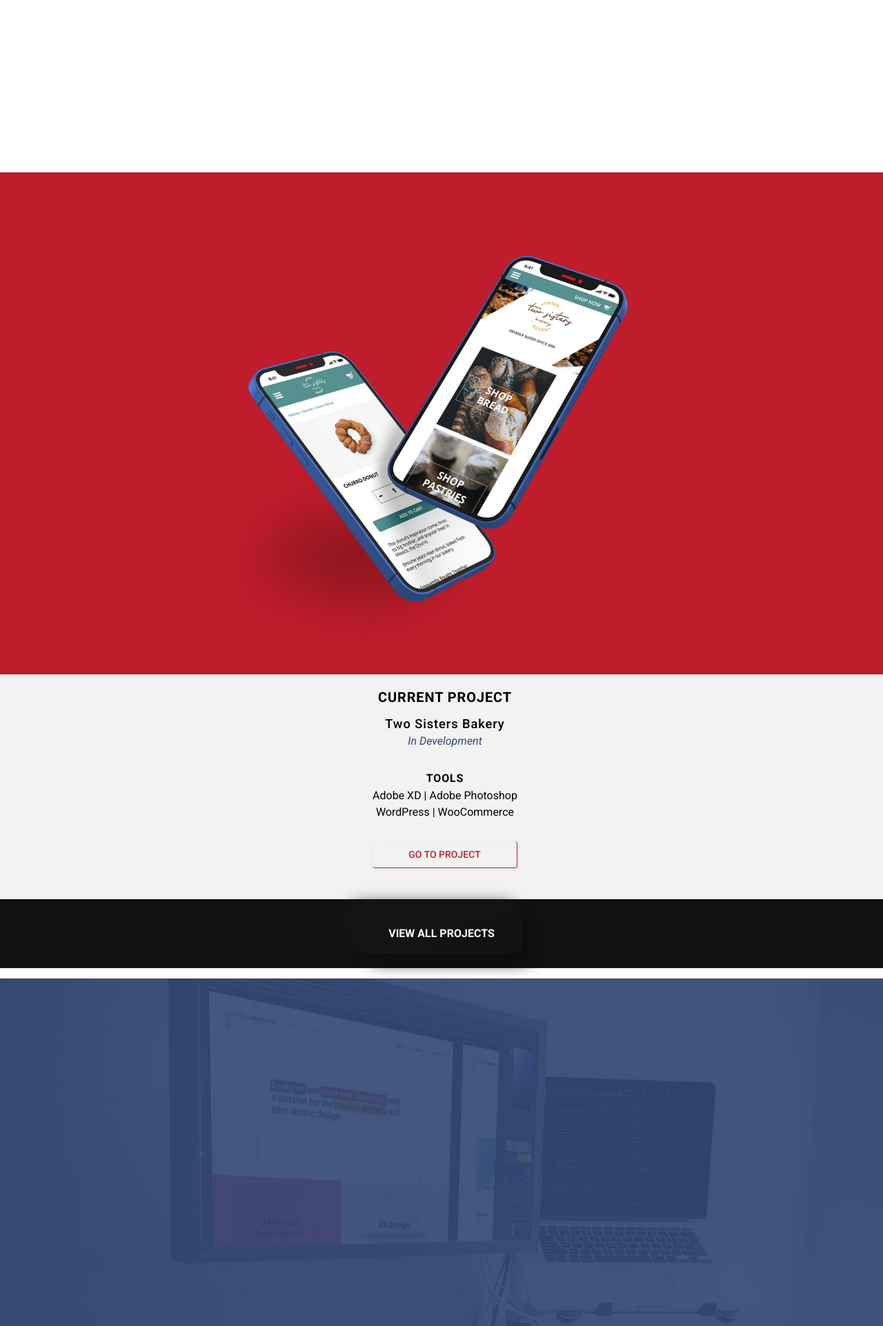
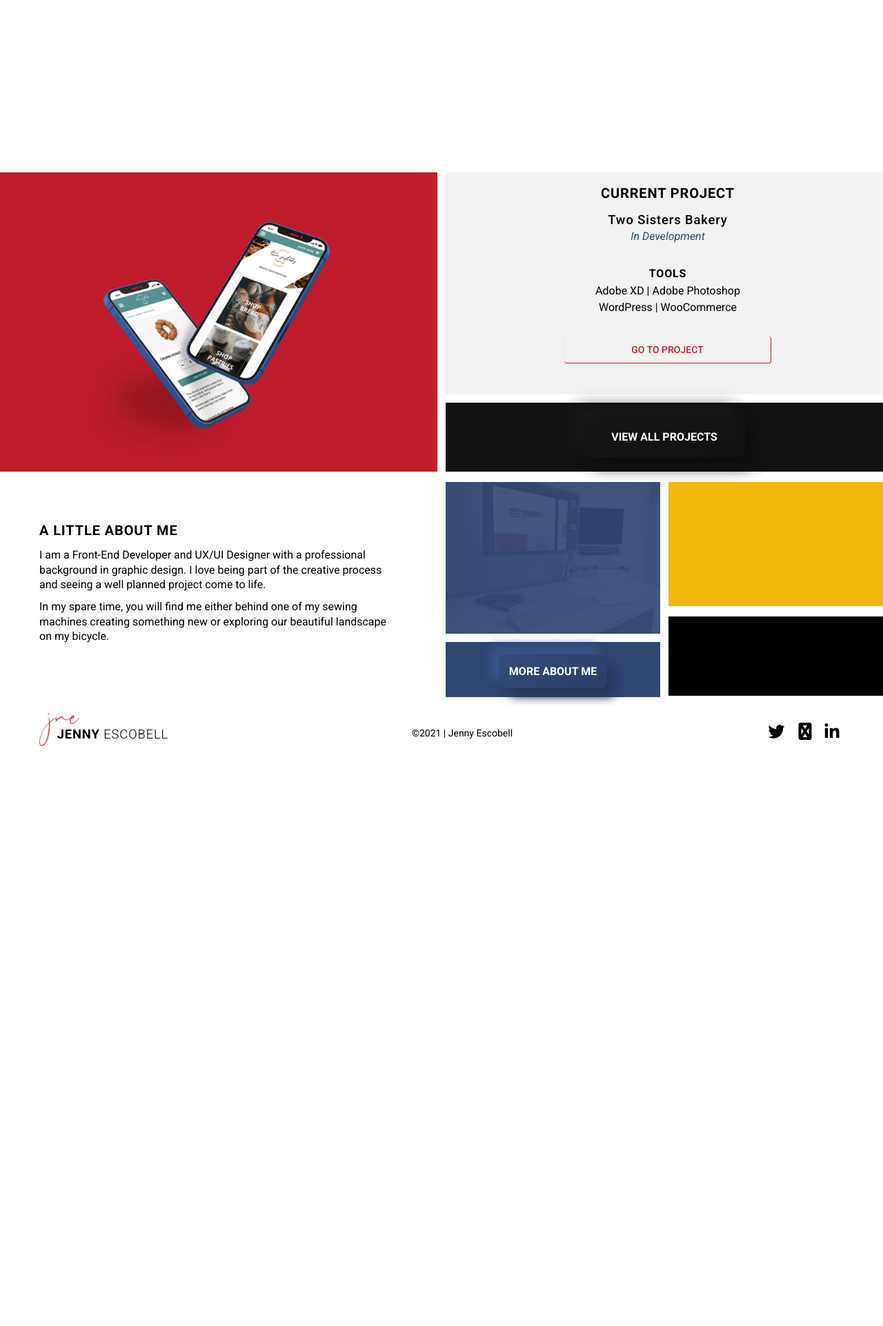
Before and after one commit to jennyesc/portfolio, a PHP site: page / in a window 1280 px wide. Shown: the part 525-2448 px from the top of the page at 69% size. After the commit the page ends 1607 px from the top, so only its background shows below. Run offline with PHP 8.4, Linux system fonts and the light colour scheme; some libraries are stand-ins or nearby versions.

Commit message:
Style index page for desktop

```diff
--- a/css/base/_buttons.scss
+++ b/css/base/_buttons.scss
@@ -92,8 +92,8 @@
         padding:20px 56px;
         border-radius: 10px;
         background: linear-gradient(145deg, #334b7b, #2b3f68);
-        box-shadow:  13px 13px 24px #26385c,
-        -13px -13px 24px #3a548a;
+        box-shadow:  13px 13px 14px #26385c,
+        -13px -13px 14px #3a548a;
     }
 }
 
--- a/css/pages/_index.scss
+++ b/css/pages/_index.scss
@@ -3,9 +3,6 @@
 
 //styles for index page
 
-main{
-    // display: grid;
-    // grid-row-gap: 15px;
 
 .intro-container{
     height: 80vh;
@@ -50,6 +47,7 @@ main{
 
 }//end intro container
 
+.wrapper-desktop{
     .current-container{
         margin: 15px 0;
         background: $jne-white;
@@ -65,14 +63,12 @@ main{
             align-content: center;
             background: $jne-white;
 
-                @media (min-width: 460px){
+            @media (min-width: $menuBreak){
                 margin: 0 auto;
                 width: 240px;
                 padding-left: 20px;
                 text-align: center;
             }
-
-
             //styles for .tools and .tools-par are in typography
         }
     }
@@ -88,7 +84,7 @@ main{
                 margin-top: 10px;
                 line-height: 1.35rem;
             }
-                @media (min-width: 460px){
+            @media (min-width: $menuBreak){
                 margin: 0 auto;
                 width: 90%;
 
@@ -101,13 +97,12 @@ main{
 
     .index-box-cont{
         display: grid;
-            grid-template-columns: repeat (2, 2fr);
+        grid-template-columns: repeat(2, 2fr);
         grid-auto-rows: 50px;
         grid-column-gap: 15px;
         grid-template-areas:
                 "yellow-box  black-box"
                 "yellow-box  black-box";
-
 
         .yellow-box{
             background: $jne-yellow;
@@ -119,6 +114,117 @@ main{
             grid-area: black-box;
         }
     }
+    @media (min-width: $break2){
+        padding: 0;
+        margin: 0 auto;
+        background: #fff;
 
+        .current-container{
+            width: 100%;
+            background: #fff;
+            display: grid;
+            grid-template-columns: repeat(4, 2fr);
+            grid-auto-rows: 100px;
+            grid-template-rows: repeat(1, 1fr);
+            grid-gap: 0.75rem;
+            grid-template-areas:
+                "cur-img    cur-img     cur-text    cur-text"
+                "cur-img    cur-img     cur-text    cur-text"
+                "cur-img    cur-img     more-link  more-link"
+            ;
+            picture{
+                grid-column: 1/3;
+                grid-row: 1/4;
+                height: 100%;
+                width: 100%;
+                grid-area: cur-img;
 
-} //end main
+                img{
+                    display: block;
+                    object-fit: cover;
+                }
+            }
+
+            .cur-text-container{
+                height: 100%;
+                width: 100%;
+                grid-area: cur-text;
+            }
+
+            .view-all-btn{
+                grid-area: more-link;
+            }
+        }
+
+        .about-jenny-container{
+            width: 100%;
+            background: #fff;
+            display: grid;
+            grid-template-columns: repeat(4, 1fr);
+            grid-auto-rows: 100px;
+            grid-template-rows: repeat(1, 1fr);
+            grid-gap: 0.75rem;
+            grid-template-areas:
+                "about-text  about-text  about-img    index-box"
+                "about-text   about-text about-img    index-box"
+                "about-text    about-text about-btn    index-box"
+            ;
+
+           picture{
+                grid-area: about-img;
+                width: 100%;
+                height: 200px;
+                grid-column: 3/4;
+                grid-row: 1/3;
+
+                img{
+                    height: 220px;
+                    width: 100%;
+                    max-height: 200px;
+                    object-fit: cover;
+                    display: block;
+                    max-height: 20rem;
+                }
+            }
+
+            .about-text-container{
+                grid-area: about-text;
+                padding-top: 50px;
+                width: 100%;
+                height: 100%;
+                grid-column: 1/3;
+                grid-row: 1/4;
+            }
+
+            .about-btn{
+            grid-area: about-btn;
+            padding: 35px;
+            height: 80%;
+            margin-top: 20px;
+            background: $jne-blue;
+            grid-column: 3/4;
+            grid-row: 3/4;
+
+                a{
+                    padding: 0;
+                }
+                .blue-border{
+                    padding: 15px;
+                }
+            }
+
+            .index-box-cont{
+                grid-column: 4/5;
+                grid-row: 3/4;
+                grid-template-areas:
+                    "yellow-box  yellow-box"
+                    "yellow-box  yellow-box"
+                    "yellow-box  yellow-box"
+                    "black-box  black-box"
+                    "black-box  black-box";
+                grid-gap: 15px;
+                grid-area: index-box;
+            }
+        }
+    }
+}
--- a/index.php
+++ b/index.php
@@ -47,7 +47,7 @@
 
         <div class="wrapper-desktop">
             <section class="current-container">
-                <picture class="cur-img">
+                <picture>
                     <source media="(max-width: 500px)" srcset="images/two-sisters-mobile-500.jpg">
                     <source media="(max-width: 750px)" srcset="images/two-sisters-mobile-1000.jpg">
                     <source media="(min-width: 750px)" srcset="images/two-sisters-mobile-1200ls.jpg">
@@ -55,7 +55,6 @@
                 </picture>
 
                 <section class="cur-text-container">
-
                         <h3>Current Project</h3>
                         <h4>Two Sisters Bakery</h4>
                         <p class="dev-par"> In Development</p>
@@ -90,15 +89,16 @@
                     <p> In my spare time, you will find me either behind one of my sewing machines creating something
                     new or exploring our beautiful landscape on my bicycle. </p>
                 </div>
-            </section>
 
                 <div class="about-btn">
                     <a href="about.php" class="more-about"> <span class=blue-border>More about me</span> </a>
                 </div>
 
-            <section class="index-box-cont">
+                <div class="index-box-cont">
                     <div class="yellow-box"></div>
                     <div class="black-box"></div>
+                </div>
+
             </section>
     </div> <!-- end wrapper desktop  -->
 
--- a/styles/main.css
+++ b/styles/main.css
@@ -143,100 +143,192 @@ a {
   color: #000;
 }
 
-main .intro-container {
+.intro-container {
   height: 80vh;
   margin: 0 auto;
   display: flex;
   justify-content: center;
   align-items: center;
 }
-main .intro-container .intro {
+.intro-container .intro {
   width: 85vw;
   height: 80%;
   display: flex;
   align-items: center;
 }
-main .intro-container .intro h2 {
+.intro-container .intro h2 {
   font-size: 1.875rem;
   line-height: 2.6rem;
   font-weight: 500;
 }
-main .intro-container .intro h2 .red-block {
+.intro-container .intro h2 .red-block {
   border-bottom: 3px solid #BF212e;
 }
-main .intro-container .intro h2 .blue-block {
+.intro-container .intro h2 .blue-block {
   border-bottom: 3px solid #304673;
 }
-main .intro-container .intro h2 .yellow-block {
+.intro-container .intro h2 .yellow-block {
   border-bottom: 3px solid #f2b90c;
 }
 @media (min-width: 800px) {
-  main .intro-container {
+  .intro-container {
     max-width: 1200px;
     margin: 0 auto;
     max-width: 1200px;
     height: 95vh;
   }
-  main .intro-container .intro {
+  .intro-container .intro {
     max-width: 680px;
   }
 }
-main .current-container {
+
+.wrapper-desktop .current-container {
   margin: 15px 0;
   background: #f2f2f2;
 }
-main .current-container img {
+.wrapper-desktop .current-container img {
   width: 100%;
   height: 100%;
   object-fit: cover;
 }
-main .current-container .cur-text-container {
+.wrapper-desktop .current-container .cur-text-container {
   padding: 10px 10px 25px 15px;
   align-content: center;
   background: #f2f2f2;
 }
 @media (min-width: 460px) {
-  main .current-container .cur-text-container {
+  .wrapper-desktop .current-container .cur-text-container {
     margin: 0 auto;
     width: 240px;
     padding-left: 20px;
     text-align: center;
   }
 }
-main .about-jenny-container {
+.wrapper-desktop .about-jenny-container {
   margin: 15px 0;
 }
-main .about-jenny-container .about-text-container {
+.wrapper-desktop .about-jenny-container .about-text-container {
   padding: 10px 20px 15px 15px;
   max-width: 550px;
 }
-main .about-jenny-container .about-text-container p {
+.wrapper-desktop .about-jenny-container .about-text-container p {
   margin-top: 10px;
   line-height: 1.35rem;
 }
 @media (min-width: 460px) {
-  main .about-jenny-container .about-text-container {
+  .wrapper-desktop .about-jenny-container .about-text-container {
     margin: 0 auto;
     width: 90%;
   }
-  main .about-jenny-container .about-text-container h3 {
+  .wrapper-desktop .about-jenny-container .about-text-container h3 {
     width: 100%;
   }
 }
-main .index-box-cont {
+.wrapper-desktop .index-box-cont {
   display: grid;
-  grid-template-columns: repeat 2, 2fr;
+  grid-template-columns: repeat(2, 2fr);
   grid-auto-rows: 50px;
   grid-column-gap: 15px;
   grid-template-areas: "yellow-box  black-box" "yellow-box  black-box";
 }
-main .index-box-cont .yellow-box {
+.wrapper-desktop .index-box-cont .yellow-box {
   background: #f2b90c;
   grid-area: yellow-box;
 }
-main .index-box-cont .black-box {
+.wrapper-desktop .index-box-cont .black-box {
   background: #000;
   grid-area: black-box;
+}
+@media (min-width: 950px) {
+  .wrapper-desktop {
+    padding: 0;
+    margin: 0 auto;
+    background: #fff;
+  }
+  .wrapper-desktop .current-container {
+    width: 100%;
+    background: #fff;
+    display: grid;
+    grid-template-columns: repeat(4, 2fr);
+    grid-auto-rows: 100px;
+    grid-template-rows: repeat(1, 1fr);
+    grid-gap: 0.75rem;
+    grid-template-areas: "cur-img    cur-img     cur-text    cur-text" "cur-img    cur-img     cur-text    cur-text" "cur-img    cur-img     more-link  more-link";
+  }
+  .wrapper-desktop .current-container picture {
+    grid-column: 1/3;
+    grid-row: 1/4;
+    height: 100%;
+    width: 100%;
+    grid-area: cur-img;
+  }
+  .wrapper-desktop .current-container picture img {
+    display: block;
+    object-fit: cover;
+  }
+  .wrapper-desktop .current-container .cur-text-container {
+    height: 100%;
+    width: 100%;
+    grid-area: cur-text;
+  }
+  .wrapper-desktop .current-container .view-all-btn {
+    grid-area: more-link;
+  }
+  .wrapper-desktop .about-jenny-container {
+    width: 100%;
+    background: #fff;
+    display: grid;
+    grid-template-columns: repeat(4, 1fr);
+    grid-auto-rows: 100px;
+    grid-template-rows: repeat(1, 1fr);
+    grid-gap: 0.75rem;
+    grid-template-areas: "about-text  about-text  about-img    index-box" "about-text   about-text about-img    index-box" "about-text    about-text about-btn    index-box";
+  }
+  .wrapper-desktop .about-jenny-container picture {
+    grid-area: about-img;
+    width: 100%;
+    height: 200px;
+    grid-column: 3/4;
+    grid-row: 1/3;
+  }
+  .wrapper-desktop .about-jenny-container picture img {
+    height: 220px;
+    width: 100%;
+    max-height: 200px;
+    object-fit: cover;
+    display: block;
+    max-height: 20rem;
+  }
+  .wrapper-desktop .about-jenny-container .about-text-container {
+    grid-area: about-text;
+    padding-top: 50px;
+    width: 100%;
+    height: 100%;
+    grid-column: 1/3;
+    grid-row: 1/4;
+  }
+  .wrapper-desktop .about-jenny-container .about-btn {
+    grid-area: about-btn;
+    padding: 35px;
+    height: 80%;
+    margin-top: 20px;
+    background: #304673;
+    grid-column: 3/4;
+    grid-row: 3/4;
+  }
+  .wrapper-desktop .about-jenny-container .about-btn a {
+    padding: 0;
+  }
+  .wrapper-desktop .about-jenny-container .about-btn .blue-border {
+    padding: 15px;
+  }
+  .wrapper-desktop .about-jenny-container .index-box-cont {
+    grid-column: 4/5;
+    grid-row: 3/4;
+    grid-template-areas: "yellow-box  yellow-box" "yellow-box  yellow-box" "yellow-box  yellow-box" "black-box  black-box" "black-box  black-box";
+    grid-gap: 15px;
+    grid-area: index-box;
+  }
 }
 
 .project-wrapper .current-proj {
@@ -1187,7 +1279,7 @@ footer p {
   padding: 20px 56px;
   border-radius: 10px;
   background: linear-gradient(145deg, #334b7b, #2b3f68);
-  box-shadow: 13px 13px 24px #26385c, -13px -13px 24px #3a548a;
+  box-shadow: 13px 13px 14px #26385c, -13px -13px 14px #3a548a;
 }
 
 .top-btn {
```
Lines whose indentation alone changed are shown as unchanged.
